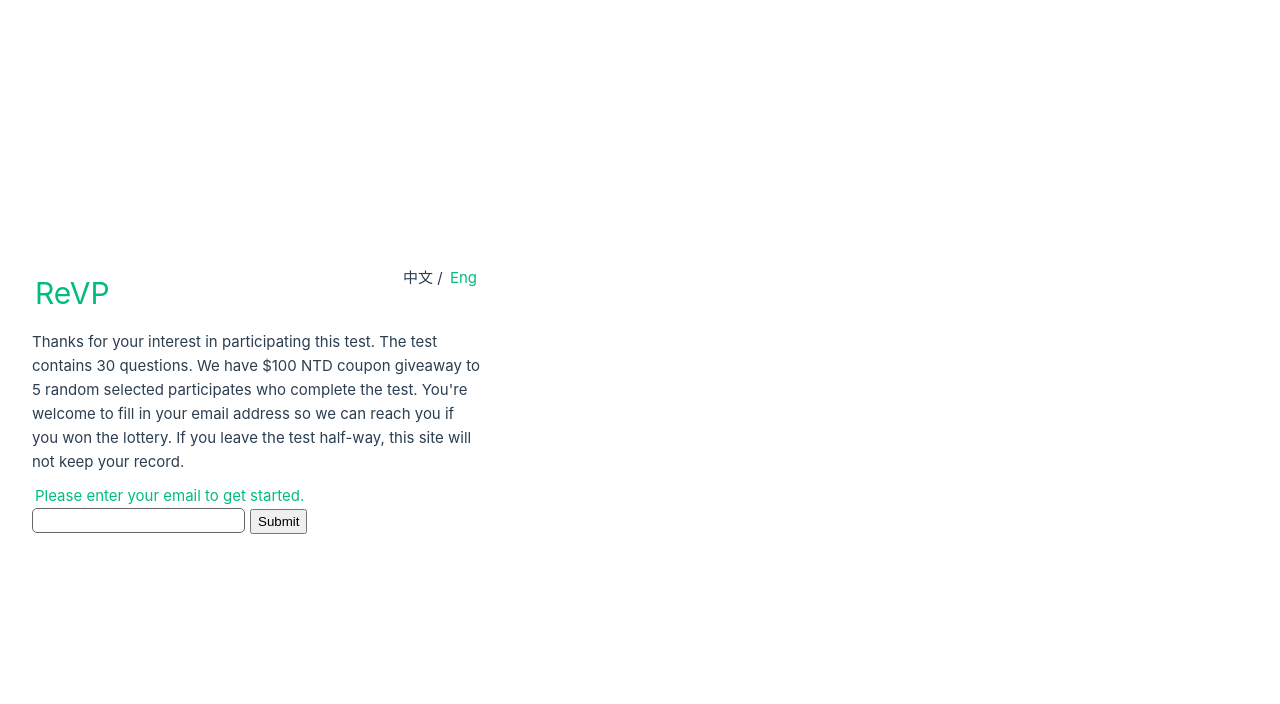
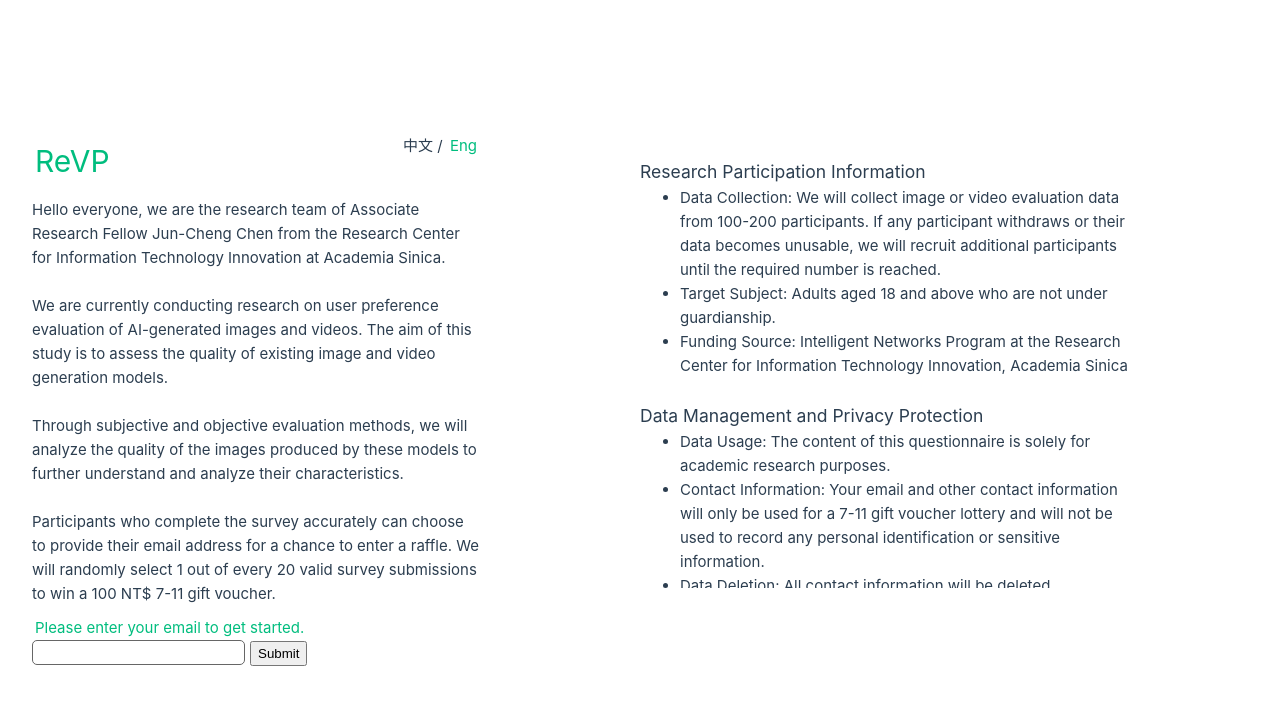
Before and after one commit to itsnickchiu/revp-user-study, a Vue app: page / in a window 1280 px wide. Shown: the top 704 px of the page. Built offline with nearby package versions, Linux system fonts and the light colour scheme.

Commit message:
modify welcome page for IRB

```diff
--- a/src/App.vue
+++ b/src/App.vue
@@ -129,14 +129,30 @@ onBeforeUnmount(() => {
         <h1 class="green">ReVP</h1>
         <p>
           <template v-if="lang === 'zh-TW'">
-            感謝您參加本次測驗，本測驗共30題，我們將抽出五位完成作答的幸運兒，贈與超商禮券100元。
-            您可以提供 email 讓我們在抽到您時通知您。如中途離開，本測驗不保留您未完成的作答。
+            <!-- 感謝您參加本次測驗，本測驗共30題，我們將抽出五位完成作答的幸運兒，贈與超商禮券100元。
+            您可以提供 email 讓我們在抽到您時通知您。如中途離開，本測驗不保留您未完成的作答。 -->
+
+            大家好，我們是中央研究院資訊創新研究中心陳駿丞副研究員的研究團隊。
+            <br><br>
+            我們正在進行 AI 生成影像與影片之使用者偏好評量相關研究。本研究旨在評估現有影像與影片生成模型的生成品質，通過主觀和客觀的評估方法，分析模型生成影像的品質，進一步了解並分析生成模型的特性。
+            <br><br>
+            本研究將透過 Google 表單進行問卷調查，提供您由模型預先生成的影像或影片，並請您針對其品質及是否符合給定的生成條件進行評分。
+            <br><br>
+            有效填寫問卷者可選擇留下email參加抽獎，我們將抽出有效問卷的 1/20 贏取7-11百元禮券。
           </template>
           <template v-else>
-            Thanks for your interest in participating this test. The test contains 30 questions.
+            <!-- Thanks for your interest in participating this test. The test contains 30 questions.
             We have $100 NTD coupon giveaway to 5 random selected participates who complete the test.
             You're welcome to fill in your email address so we can reach you if you won the lottery.
-            If you leave the test half-way, this site will not keep your record.
+            If you leave the test half-way, this site will not keep your record. -->
+
+            Hello everyone, we are the research team of Associate Research Fellow Jun-Cheng Chen from the Research Center for Information Technology Innovation at Academia Sinica.
+            <br><br>
+            We are currently conducting research on user preference evaluation of AI-generated images and videos. The aim of this study is to assess the quality of existing image and video generation models.
+            <br><br>
+            Through subjective and objective evaluation methods, we will analyze the quality of the images produced by these models to further understand and analyze their characteristics.
+            <br><br>
+            Participants who complete the survey accurately can choose to provide their email address for a chance to enter a raffle. We will randomly select 1 out of every 20 valid survey submissions to win a 100 NT$ 7-11 gift voucher.
           </template>
         </p>
 
@@ -181,7 +197,86 @@ onBeforeUnmount(() => {
         </p>
       </div>
     </div>
-    <div v-if="round !== null">
+    <div v-if="round === null">
+      <br>
+      <div class="scrollable">
+        <template v-if="lang === 'zh-TW'">
+          <h3>研究參與資訊</h3>
+          <ul>
+            <li>資料收集：我們計劃收集100-200名受試者的生成影像或影片評分資料。若有人中途退出或數據無法使用，將遞補至收集完所需受試者為止。</li>
+            <li>遞補機制：若有人中途退出或數據無法使用，將遞補至收集完所需受試者為止。</li>
+            <li>目標對象：已滿 18 歲且未受監護宣告之成年人。</li>
+            <li>經費來源：中研院資創中心智慧優網。</li>
+          </ul>
+          <br>
+          <h3>資料管理與隱私保障</h3>
+          <ul>
+            <li>資料用途：本問卷內容僅供學術研究之用。</li>
+            <li>聯絡資訊：您的 email 等聯絡資訊僅供 7-11 禮券抽獎使用，不會留下任何身份等敏感資訊。</li>
+            <li>資料刪除：所有聯絡資料將於問卷調查與抽獎完畢後立即刪除。</li>
+            <li>退出與刪除權利：您可在填寫問卷時隨時退出，填寫完成後也可來信 (<a href="shchu@citi.sinica.edu.tw">shchu@citi.sinica.edu.tw</a> 或 <a href="pullpull@citi.sinica.edu.tw">pullpull@citi.sinica.edu.tw</a>) 要求刪除相關資料。</li>
+          </ul>
+          <br>
+          <h3>資料管理細節</h3>
+          <ul>
+            <li>不收集敏感資料：本計畫實驗不收集任何關於您的個人敏感資料，僅收集生成影像或影片的評分。</li>
+            <li>資料儲存與加密：實驗收集的資料將儲存於實驗地點（中央研究院資訊創新研究中心）的資料處理電腦，並會進一步加密處理。除了評分結果與抽獎用 email，研究人員分析資料時不會取得您的身分資料。</li>
+            <li>資料使用限制：所收集的資料僅供本實驗室人員學術研究使用。</li>
+            <li>抽獎後刪除：email 聯絡資訊將於抽獎完成後（問卷結束後一至兩週內進行）立即刪除。</li>
+            <li>資料庫管理：此計畫所收集的資料庫（生成影像或影片評分結果）為不記名資料庫，放置在主持人實驗室伺服器，資料保存和使用時間至計畫結束（2025/12/31）。若被挪作其他用途，本計畫團隊將追溯非法使用來源，以確保您的權益。計畫結束後，實驗室將銷毀相關問卷評量結果。</li>
+          </ul>
+          <br>
+          <h3>參與權益聲明</h3>
+          <ul>
+            <li>研究計畫名稱：AI 生成影像與影片之使用者偏好評量</li>
+            <li>編號：ASIRB-HS-24031</li>
+            <li>自願參與：參加此項計畫是完全自願性質，無論參加與否均不影響您的權益。</li>
+            <li>權益諮詢：若對參與研究的相關權益有疑問，可來電查詢中央研究院人文社會科學研究倫理委員會 IRB on Humanities & Social Science Research / IRB-HS，查詢電話：02-27898722。</li>
+          </ul>
+          <br>
+          <h3>實驗進行方式</h3>
+          您將對預先使用不同生成模型的生成影像或影片進行個人主觀的品質評分與排序，並評估其是否與給定的條件相符（如文字描述等條件） 。您將進行 30 組的實驗，大約花費 5 至 10 分鐘，但您可隨時依自己的狀態停止實驗。
+        </template>
+        <template v-else>
+
+          <h3>Research Participation Information</h3>
+          <ul>
+            <li>Data Collection: We will collect image or video evaluation data from 100-200 participants. If any participant withdraws or their data becomes unusable, we will recruit additional participants until the required number is reached.</li>
+            <li>Target Subject: Adults aged 18 and above who are not under guardianship.</li>
+            <li>Funding Source: Intelligent Networks Program at the Research Center for Information Technology Innovation, Academia Sinica</li>
+          </ul>
+          <br>
+          <h3>Data Management and Privacy Protection</h3>
+          <ul>
+            <li>Data Usage: The content of this questionnaire is solely for academic research purposes.</li>
+            <li>Contact Information: Your email and other contact information will only be used for a 7-11 gift voucher lottery and will not be used to record any personal identification or sensitive information.</li>
+            <li>Data Deletion: All contact information will be deleted immediately after the questionnaire survey and lottery are completed.</li>
+            <li>Withdrawal and Deletion Rights: You can withdraw from the questionnaire at any time during the process. After completion, you can also request the deletion of relevant data by sending an email to <a href="shchu@citi.sinica.edu.tw">shchu@citi.sinica.edu.tw</a> or <a href="pullpull@citi.sinica.edu.tw">pullpull@citi.sinica.edu.tw</a>.</li>
+          </ul>
+          <br>
+          <h3>Details of Data Management</h3>
+          <ul>
+            <li>No Collection of Sensitive Data: This project does not collect any of your personal sensitive data, only evaluations of the generated images or videos.</li>
+            <li>Data Storage and Encryption: Collected data will be stored on the data processing computers at the research site (Academia Sinica Research Center for Information Technology Innovation) and will be further encrypted. Researchers analyzing the data will not have access to your identity information, except for the evaluation results and the email used for the lottery.</li>
+            <li>Data Usage Restrictions: The collected data will only be used for academic research by the personnel of this laboratory.</li>
+            <li>Deletion After Lottery: Email contact information will be deleted immediately after the lottery is completed (within one to two weeks after the questionnaire ends).</li>
+            <li>Database Management: The database collected in this project (evaluation results of generated images or videos) is anonymous and will be stored on the principal investigator's laboratory server. Data storage and usage will continue until the end of the project (2025/12/31). If the data is used for any other purpose, our team will track the source of unauthorized use to protect your rights. After the project concludes, the laboratory will destroy the relevant questionnaire evaluation results.</li>
+          </ul>
+          <br>
+          <h3>Statement of Participation Rights</h3>
+          <ul>
+            <li>Voluntary Participation: Participation in this project is entirely voluntary, and your decision to participate or not will not affect your rights in any way.</li>
+            <li>ID: ASIRB-HS-24031</li>
+            <li>Voluntary Participation: Participation in this project is completely voluntary, and your rights will not be affected whether you choose to participate or not.</li>
+            <li>Inquiry of Rights: If you have any questions about your rights related to research participation, please call the Academia Sinica Institutional Review Board on Humanities & Social Science Research (IRB-HS) at 02-27898722.</li>
+          </ul>
+          <br>
+          <h3>Experimental Procedure</h3>
+          You will be asked to provide your subjective evaluation and ranking of the quality of pre-generated images or videos using different generation models, and to assess whether they meet the given criteria (e.g., text descriptions). You will participate in 12 sets of experiments, which will take approximately 5 to 10 minutes. You can stop the experiment at any time based on your own condition.
+        </template>
+      </div>
+    </div>
+    <div v-else>
       <Rater :trial="trial" :lang="lang" @submit="submit" />
     </div>
   </template>
@@ -223,6 +318,12 @@ p {
   .main {
     padding-right: var(--section-gap);
   }
+  .scrollable {
+  width: 500px;
+  height: 430px;
+  overflow-y: auto; /* Vertical scrollbar */
+  overflow-x: hidden; /* Hide horizontal scrollbar if not needed */
+}
 }
 
 @media (max-width: 1023px) {
```
